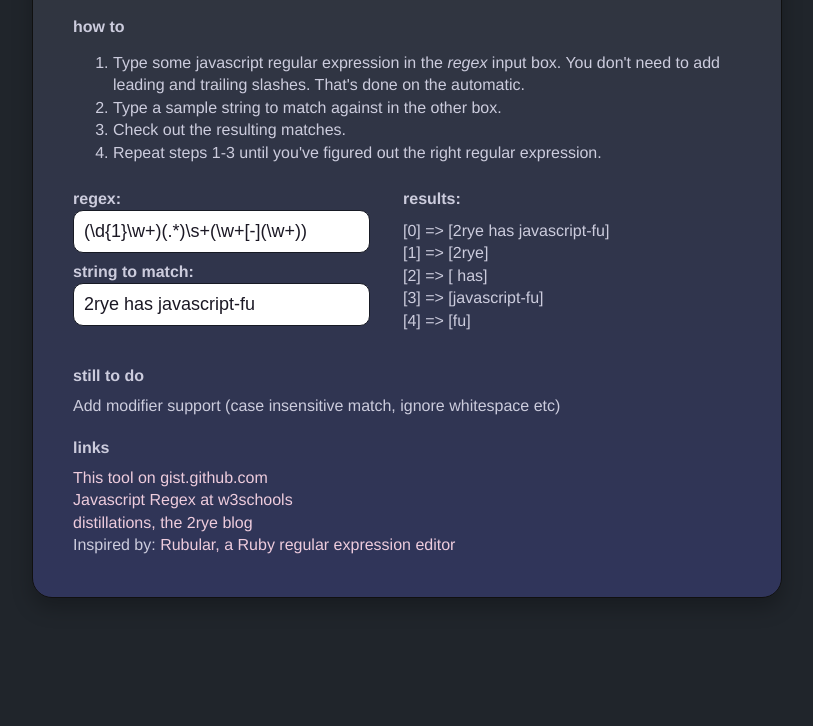
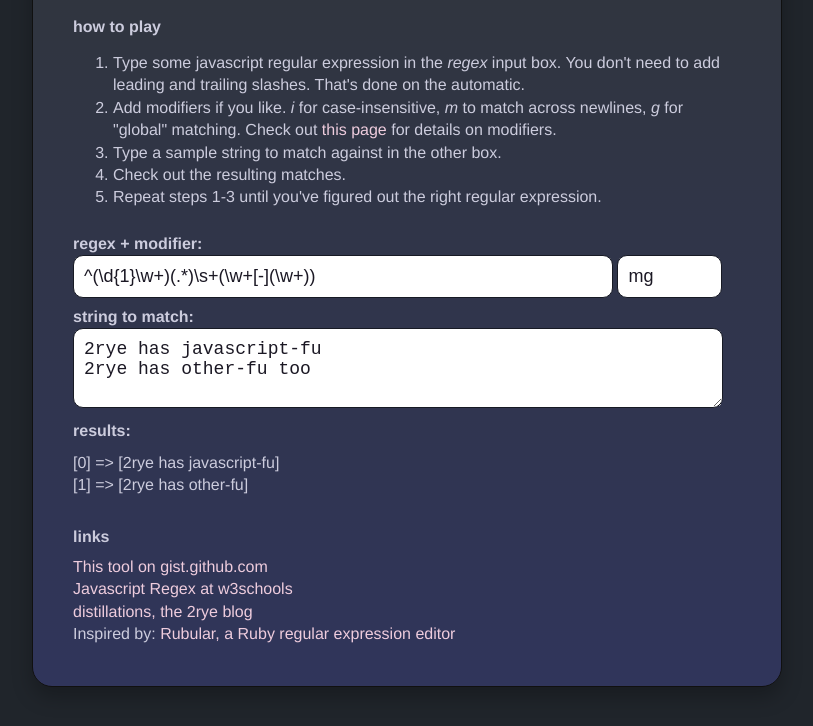
Before and after one commit to rcode5/jsregex, a plain HTML site: page js_regex.html in a window 1280 px wide. Shown: the part 122-848 px from the top of the page, without its empty margins (233-1046 px from the left). Before the commit the page ends 800 px from the top, so only its background shows below. Drawn offline with nearby package versions, Linux system fonts and the light colour scheme.

Commit message:
* add modifier support  * add error messaging if your regex is garbage  * add more room

```diff
--- a/css.css
+++ b/css.css
@@ -65,8 +65,7 @@ li {
 #main .results label {
   margin-bottom: 10px;
 }
-#main  input {
-  width: 90%;
+#main  input, #main textarea {
   border: 1px solid #171a24;
   padding:10px;
   font-size:18px;
@@ -75,6 +74,17 @@ li {
   -webkit-border-radius: 10px;
   border-radius: 10px;
 }
+#main input[name=regex] {
+  width: 540px;
+}
+#main input[name=modifier] {
+  width: 105px;
+}
+#main textarea {
+  width: 650px;
+  height: 80px;
+}
+
 #main .instructions li {
 
 }
@@ -83,8 +93,10 @@ li {
   padding-top: 10px;
 }
 #main .meat .section {
-  width: 330px;
   float: left;
+}
+#main .error {
+  color: #f88;
 }
 #main .section.results {
   clear:right;
--- a/js_regex.html
+++ b/js_regex.html
@@ -17,11 +17,13 @@
       <h3>by <a href="http://www.2rye.com">2rye</a></h3>
     </header>
     <section class="instructions">
-      <h4>how to</h4>
+      <h4>how to play</h4>
       <ol>
         <li>
           Type some javascript regular expression in the <i>regex</i> input box.  You don't need to add leading and trailing slashes.  That's done on the automatic.
         </li>
+        <li>
+          Add modifiers if you like.  <em>i</em> for case-insensitive, <em>m</em> to match across newlines, <em>g</em> for "global" matching.  Check out <a target="_blank" href="http://www.regular-expressions.info/javascript.html">this page</a> for details on modifiers.
         <li>
           Type a sample string to match against in the other box.
         </li>
@@ -37,12 +39,14 @@
       <div class="inputs section">
       <form>
         <div class="entry">
-        <label for="input_regex" >regex:</label>
-        <input id="input_regex" name='regex' value='(\d{1}\w+)(.*)\s+(\w+[-](\w+))'>
+        <label for="input_regex" >regex + modifier:</label>
+        <input id="input_regex" name='regex' value='^(\d{1}\w+)(.*)\s+(\w+[-](\w+))'>
+        <input id="input_modifier" name="modifier" value="mg">
         </div>
         <div class="entry">
         <label for="input_input" >string to match:</label>
-        <input id="input_input" name='input' value='2rye has javascript-fu'>
+        <textarea id="input_input" name='input'>2rye has javascript-fu
+2rye has other-fu too</textarea>
         </div>
       </form>
       </div>
@@ -54,12 +58,6 @@
       </div>
     </section>
     <section class="afterword">
-      <h4>still to do</h4>
-      <ul>
-        <li>
-          Add modifier support (case insensitive match, ignore whitespace etc)
-        </li>
-      </ul>
       <h4>links</h4>
       <ul>
         <li>
--- a/js_regex.js
+++ b/js_regex.js
@@ -4,10 +4,11 @@ $(function() {
     if (!regex) return;
     var str = $('#input_input').val();
     if (!str) return;
+    var modifier = $('#input_modifier').val();
     regex = regex.replace(/^\//, '').replace(/\/$/, '');
-    var regexp = new RegExp(regex);
+    try {
+      var regexp = new RegExp(regex, modifier);
       var m = str.match(regexp);
-    console.log(m);
       var ms = [];
       $('#results').html('');
       if (m) {
@@ -17,22 +18,26 @@ $(function() {
       for (; ii < n; ++ii) {
         ul.append($('<li>').html('['+ii+'] => [' + m[ii] + ']'));
       };
-      $('#results').append(ul);
+        $('#results').removeClass('error').append(ul);
       }
       else {
-      $('#results').html('no match');
+        $('#results').removeClass('error').html('no match');
       }
-
+    }
+    catch(e) {
+      console.log(e);
+      $('#results').addClass('error').html(e.toString());
+    }
   };
-  $("input[name=regex], input[name=input]").bind('keyup',function() {
+  $("input[name=regex], input[name=modifier], textarea[name=input]")
+    .bind('keyup',function() {
       processRegex();
       return true;
-  });
-  $("input[name=regex], input[name=input]").bind('focus',function() {
+    })
+    .bind('focus',function() {
       processRegex();
       return true;
-  });
-  $("input[name=regex], input[name=input]").bind('blur',function() {
+    }).bind('blur',function() {
       processRegex();
       return true;
     });
```
Lines whose indentation alone changed are shown as unchanged.
